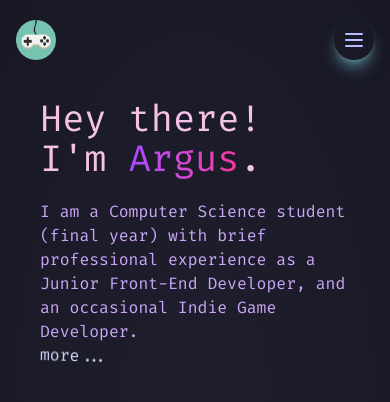
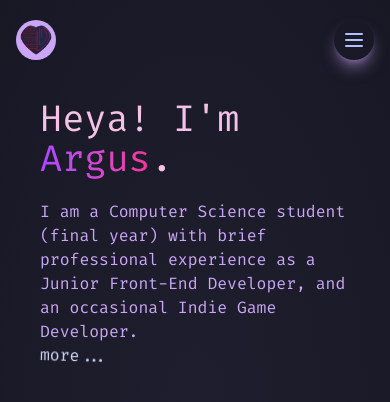
Before and after one commit to Argus-Khan/Argus-Khan.github.io, a plain HTML site: page index.html in a window 390 px wide. Drawn offline with nearby package versions, Linux system fonts and the light colour scheme.

Commit message:
Icons and links updated

```diff
--- a/assets/index-DoPn1X1k.js
+++ b/assets/index-DeFPRz_X.js
@@ -1,10 +1,9 @@
-(function(){const s=document.createElement("link").relList;if(s&&s.supports&&s.supports("modulepreload"))return;for(const e of document.querySelectorAll('link[rel="modulepreload"]'))d(e);new MutationObserver(e=>{for(const t of e)if(t.type==="childList")for(const r of t.addedNodes)r.tagName==="LINK"&&r.rel==="modulepreload"&&d(r)}).observe(document,{childList:!0,subtree:!0});function m(e){const t={};return e.integrity&&(t.integrity=e.integrity),e.referrerPolicy&&(t.referrerPolicy=e.referrerPolicy),e.crossOrigin==="use-credentials"?t.credentials="include":e.crossOrigin==="anonymous"?t.credentials="omit":t.credentials="same-origin",t}function d(e){if(e.ep)return;e.ep=!0;const t=m(e);fetch(e.href,t)}})();document.querySelector("#navB").innerHTML=`
+(function(){const n=document.createElement("link").relList;if(n&&n.supports&&n.supports("modulepreload"))return;for(const e of document.querySelectorAll('link[rel="modulepreload"]'))d(e);new MutationObserver(e=>{for(const t of e)if(t.type==="childList")for(const r of t.addedNodes)r.tagName==="LINK"&&r.rel==="modulepreload"&&d(r)}).observe(document,{childList:!0,subtree:!0});function m(e){const t={};return e.integrity&&(t.integrity=e.integrity),e.referrerPolicy&&(t.referrerPolicy=e.referrerPolicy),e.crossOrigin==="use-credentials"?t.credentials="include":e.crossOrigin==="anonymous"?t.credentials="omit":t.credentials="same-origin",t}function d(e){if(e.ep)return;e.ep=!0;const t=m(e);fetch(e.href,t)}})();document.querySelector("#navB").innerHTML=`
         <div class="max-w-7xl mx-auto px-4 sm:px-6 lg:px-8">
             <div class="flex justify-between h-20">
                 <div class="flex items-center">
-                    <a href="#" class="flex-shrink-0 flex items-center z-10">
-                        <img class="h-10 w-auto" src="resources/1024px-Video-Game-Controller-Icon-IDV-green.svg.png" alt="Logo">
-                        <!-- <span class="ml-2 text-xl font-bold text-white">Packits</span> -->
+                    <a href="https://morphykun0vvv0.itch.io/" class="flex-shrink-0 flex items-center z-10">
+                        <img class="h-10 p-1 w-auto rounded-full bg-[#cba6f7]" src="/resources/EmbosedHeart_v.png" alt="Logo">
                     </a>
                 </div>
                 <div class="flex items-center">
@@ -24,7 +23,7 @@
                         <a href="#" class="nerd-font text-indigo-600 py-1 px-3 rounded-full text-3xl">󰞦</a>
                     </div>
                     <div class="flex items-center md:hidden" x-data="{navExpand: false}">
-                        <button id="navToggle" type="button" class="z-10 inline-flex items-center justify-center p-2 rounded-full text-[#b4befe] hover:text-[#b4befe] hover:bg-gray-700 shadow-lg shadow-[#89dceb]/50" aria-expanded="false" x-on:click="navExpand = ! navExpand">
+                        <button id="navToggle" type="button" class="z-10 inline-flex items-center justify-center p-2 rounded-full text-[#b4befe] hover:text-[#b4befe] hover:bg-gray-700 shadow-lg shadow-[#cba6f7]/50" x-on:click="navExpand = ! navExpand">
                             <svg class="block h-6 w-6" xmlns="http://www.w3.org/2000/svg" fill="none" viewBox="0 0 24 24" stroke="currentColor" aria-hidden="true">
                                 <path stroke-linecap="round" stroke-linejoin="round" stroke-width="2" d="M4 6h16M4 12h16M4 18h16" />
                             </svg>
@@ -32,10 +31,7 @@
 
                 <div x-show="navExpand" id="mobile-menu">
 
-            <div id="dropdownNav" class="px-5 pt-25 pb-10 space-y-1 absolute top-0 left-0 w-screen border-b-2 border-[#74c7ec] rounded-b-2xl dropdownNav shadow-lg shadow-[#89dceb]/50 text-center z-5">
-                <a href="#" class="text-gray-300 hover:text-white hover:bg-[#45475a] block px-3 py-2 rounded-md text-base font-medium">
-                    About
-                </a>
+            <div id="dropdownNav" class="px-5 pt-25 pb-10 space-y-1 absolute top-0 left-0 w-screen border-b-2 border-[#cba6f7] rounded-b-2xl dropdownNav shadow-lg shadow-[#cba6f7]/50 text-center z-5">
                 <a href="#" class="text-gray-300 hover:text-white hover:bg-[#45475a] block px-3 py-2 rounded-md text-base font-medium">
                     Projects
                 </a>
@@ -54,7 +50,7 @@
       </nav>
 `;document.querySelector("#intro").innerHTML=`
     <div class="text-left nerd-font pt-25 px-10 xl:px-50 sm:px-10 md:px-25 w-screen fixed sm:top-10 md:top-10 lg:top-15 xl:top-60" x-data="{ mesg: false }">
-      <h1 class="text-4xl text-[#f5c2e7] ">Hey there! I'm <span class="bg-clip-text text-transparent bg-gradient-to-r from-purple-500 to-pink-500 animate-wiggle">Argus</span>.</h1>
+      <h1 class="text-4xl text-[#f5c2e7] ">Heya! I'm <span class="bg-clip-text text-transparent bg-gradient-to-r from-purple-500 to-pink-500 animate-wiggle">Argus</span>.</h1>
       <p class="text-[#cba6f7] mt-5">I am a Computer Science student (final year) with brief professional experience as a Junior Front-End Developer, and an occasional Indie Game Developer.
 
         <span x-show="mesg" x-transition> Currently I'm pursuing my DevOps certifications as well as Full-Stack Dev Certifications.
@@ -68,4 +64,4 @@ a guitar.</span><br>
 </p>
       <h1 id="typewriter" class="text-[#a6e3a1] mt-5 text-3xl fixed bottom-20 sm:bottom-10 md:bottom-20 lg:bottom-25 xl:bottom-90 animate-blinking" ></h1>
 </div>
-`;const l=a=>new Promise(s=>setTimeout(s,a)),p=" +    +    = 󱅾 Coding...";let o=0,n="",i=!1;async function c(){n=p,i?(document.querySelector("#typewriter").textContent=n.substring(0,o-1),o--,o==0&&(await l(1e3),i=!1)):(document.querySelector("#typewriter").textContent=n.substring(0,o+1),o++,o==n.length&&(await l(3e3),i=!0)),setTimeout(c,30)}c();
+`;const l=a=>new Promise(n=>setTimeout(n,a)),p=" +    +    = 󱅾 Coding...";let o=0,s="",i=!1;async function c(){s=p,i?(document.querySelector("#typewriter").textContent=s.substring(0,o-1),o--,o==0&&(await l(1e3),i=!1)):(document.querySelector("#typewriter").textContent=s.substring(0,o+1),o++,o==s.length&&(await l(3e3),i=!0)),setTimeout(c,30)}c();
--- a/index.html
+++ b/index.html
@@ -5,11 +5,11 @@
   <meta charset="UTF-8" />
   <!-- HTML -->
   <meta name="viewport" content="width=device-width, initial-scale=1.0" />
-
+  <link rel="icon" href="/resources/favion.png" type="image/x-icon">
 
   <title>Argus</title>
-  <script type="module" crossorigin src="/assets/index-DoPn1X1k.js"></script>
-  <link rel="stylesheet" crossorigin href="/assets/index-B0dkGnEO.css">
+  <script type="module" crossorigin src="/assets/index-DeFPRz_X.js"></script>
+  <link rel="stylesheet" crossorigin href="/assets/index-B0nFXQwN.css">
 </head>
 
 <body>
```
Also changed, not shown: assets/index-B0dkGnEO.css (deleted), assets/index-B0nFXQwN.css (added), resources/EmbosedHeart_v.png (added), resources/FlatBack.png (added), resources/favion.png (added).
